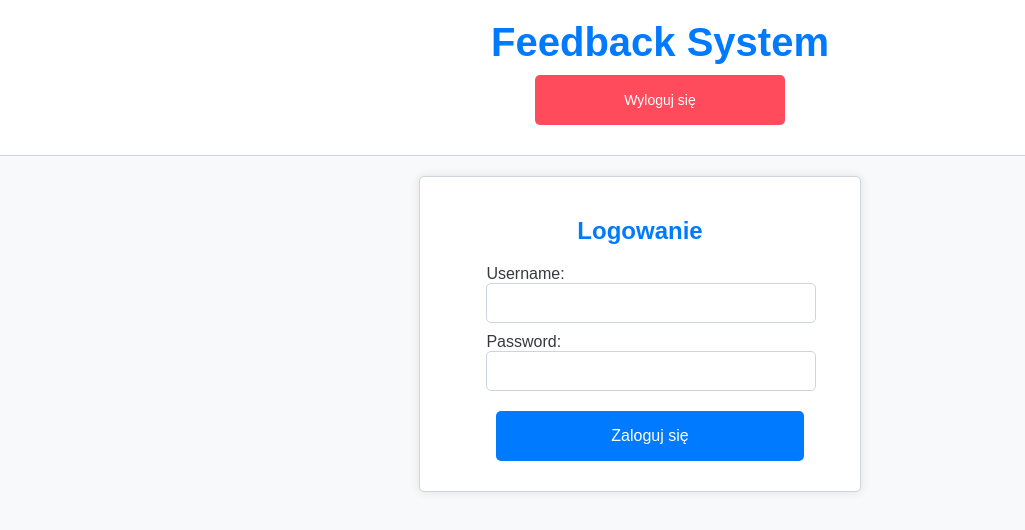
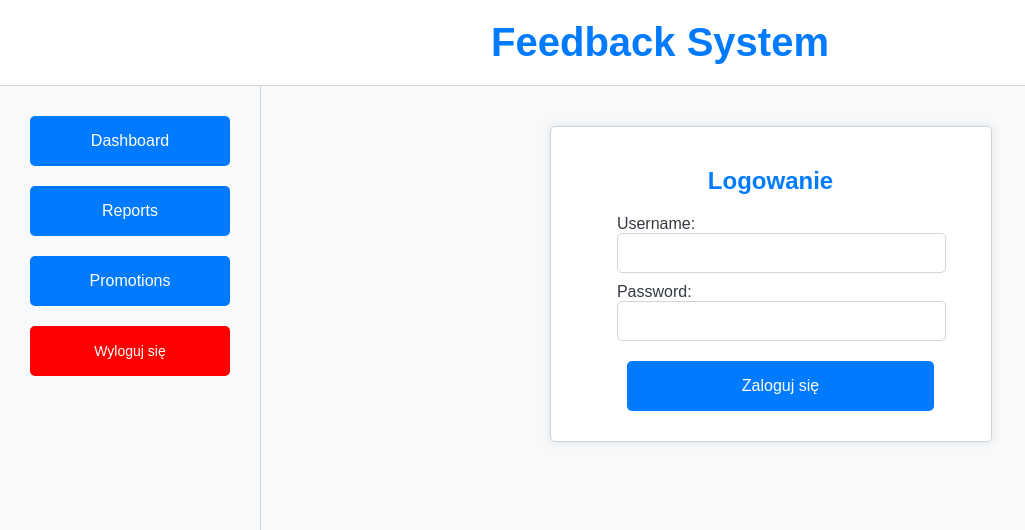
Before and after one commit to JaroslawKurowski/FinalProject_JaroslawKurowski, a React (Vite) app in the folder my-feedback-app/: page /login in a window 1280 px wide. Shown: the top 530 px of the page, without its empty margins (0-1025 px from the left). Built offline with nearby package versions, Linux system fonts and the light colour scheme; sample sign-in values are in the browser's storage.

Commit message:
ADD logout option (FIX problem with localStorage - remove Token)

```diff
--- a/my-feedback-app/src/App.css
+++ b/my-feedback-app/src/App.css
@@ -236,3 +236,48 @@ ul li::before {
   font-weight: bold;
   color: #007bff;
 }
+
+/* Stylowanie Sidebar */
+
+.sidebar {
+  display: flex;
+  flex-direction: column;
+  align-items: flex-start;
+  padding: 20px;
+  background-color: #f8f9fa;
+  border-right: 1px solid #ced4da;
+  height: 100vh; /* Full height */
+}
+
+.sidebar-button {
+  background-color: #007bff;
+  color: white;
+  border: none;
+  padding: 10px 20px;
+  border-radius: 5px;
+  cursor: pointer;
+  margin-bottom: 10px;
+  width: 200px; /* Fixed width */
+}
+
+.sidebar-button:hover {
+  background-color: #0056b3;
+}
+
+.logout-button {
+  background-color: #ff0000;
+}
+
+.logout-button:hover {
+  background-color: #cc0000;
+}
+
+/* Stylowanie głównego układu */
+.main-layout {
+  display: flex;
+}
+
+.content {
+  flex: 1;
+  padding: 20px;
+}
--- a/my-feedback-app/src/App.jsx
+++ b/my-feedback-app/src/App.jsx
@@ -1,5 +1,6 @@
 import { BrowserRouter as Router, Route, Routes, Navigate, } from 'react-router-dom';
 import Header from './components/Header';
+import Sidebar from './components/Sidebar';
 import LoginPage from './components/LoginPage';
 import Dashboard from './components/Dashboard';
 import ReportsDashboard from './components/ReportsDashboard';
@@ -15,13 +16,16 @@ import UpdatePromotion from './components/UpdatePromotion';
 import './App.css';
 
 const App = () => {
-    const isAuthenticated = localStorage.getItem('token');
+    const isAuthenticated = !!localStorage.getItem('token');
 
     return (
         <Router>
             <Header />
+            <div className="main-layout">
+                {isAuthenticated && <Sidebar />}
+                <div className="content">
                     <Routes>
-                <Route path="/" element={<LoginPage />} />
+                        <Route path="/" element={<Navigate to="/login" />} />
                         <Route path="/login" element={<LoginPage />} />
                         {isAuthenticated ? (
                             <>
@@ -41,6 +45,8 @@ const App = () => {
                             <Route path="*" element={<Navigate to="/login" />} />
                         )}
                     </Routes>
+                </div>
+            </div>
         </Router>
     );
 };
--- a/my-feedback-app/src/components/Header.jsx
+++ b/my-feedback-app/src/components/Header.jsx
@@ -1,17 +1,7 @@
-import {useNavigate} from "react-router-dom";
-
 const Header = () => {
-    const navigate = useNavigate();
-
-    const handleLogout = () => {
-        localStorage.removeItem("token");
-        navigate("/login");
-    }
-
     return (
         <header className="header">
             <h1>Feedback System</h1>
-            <button onClick={handleLogout} className="logout-button">Wyloguj się</button>
         </header>
     );
 };
--- /dev/null
+++ b/my-feedback-app/src/components/Sidebar.jsx
@@ -0,0 +1,21 @@
+import { useNavigate } from 'react-router-dom';
+
+const Sidebar = () => {
+    const navigate = useNavigate();
+
+    const handleLogout = () => {
+        localStorage.removeItem('token');
+        navigate('/login');
+    };
+
+    return (
+        <div className="sidebar">
+            <button onClick={() => navigate('/dashboard')} className="sidebar-button">Dashboard</button>
+            <button onClick={() => navigate('/reports')} className="sidebar-button">Reports</button>
+            <button onClick={() => navigate('/promotions')} className="sidebar-button">Promotions</button>
+            <button onClick={handleLogout} className="sidebar-button logout-button">Wyloguj się</button>
+        </div>
+    );
+};
+
+export default Sidebar;
```
Lines whose indentation alone changed are shown as unchanged.
